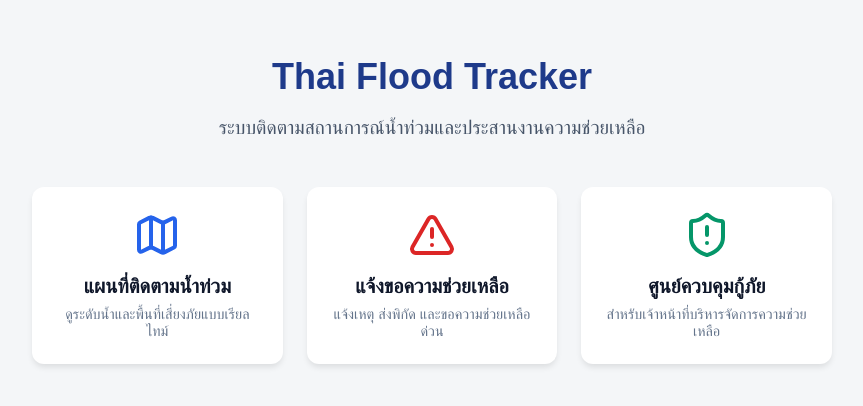
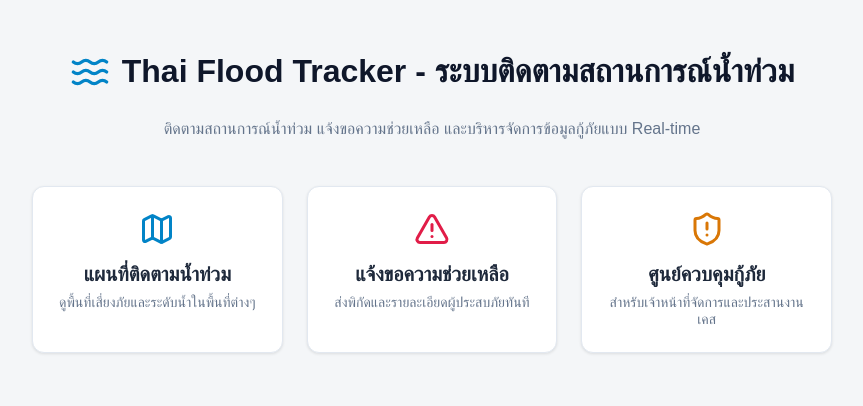
Before and after one commit to sopitkarn/thai-flood-tracker, a Next.js app: page / in a window 1280 px wide. Shown: the top 406 px of the page, without its empty margins (208-1071 px from the left). Built offline with nearby package versions, Linux system fonts and the light colour scheme.

Commit message:
Update page.js

```diff
--- a/app/page.js
+++ b/app/page.js
@@ -1,37 +1,40 @@
 'use client';
 
 import Link from 'next/link';
-import { Map, AlertTriangle, ShieldAlert } from 'lucide-react';
+import { Map, AlertTriangle, ShieldAlert, Waves } from 'lucide-react';
 
 export default function HomePage() {
   return (
-    <main style={{ maxWidth: '800px', margin: '0 auto', padding: '2rem', textAlign: 'center' }}>
-      <header style={{ marginBottom: '3rem' }}>
-        <h1 style={{ fontSize: '2.25rem', color: '#1e3a8a', marginBottom: '0.5rem' }}>
-          Thai Flood Tracker
-        </h1>
-        <p style={{ fontSize: '1.2rem', color: '#475569' }}>
-          ระบบติดตามสถานการณ์น้ำท่วมและประสานงานความช่วยเหลือ
+    <main style={{ maxWidth: '800px', margin: '0 auto', padding: '2rem', fontFamily: 'sans-serif' }}>
+      <header style={{ textAlign: 'center', marginBottom: '3rem' }}>
+        <div style={{ display: 'flex', justifyContent: 'center', alignItems: 'center', gap: '0.75rem' }}>
+          <Waves size={40} color="#0284c7" />
+          <h1 style={{ fontSize: '2rem', color: '#0f172a' }}>
+            Thai Flood Tracker - ระบบติดตามสถานการณ์น้ำท่วม
+          </h1>
+        </div>
+        <p style={{ color: '#64748b', marginTop: '0.5rem' }}>
+          ติดตามสถานการณ์น้ำท่วม แจ้งขอความช่วยเหลือ และบริหารจัดการข้อมูลกู้ภัยแบบ Real-time
         </p>
       </header>
 
       <nav style={{ display: 'grid', gridTemplateColumns: 'repeat(auto-fit, minmax(220px, 1fr))', gap: '1.5rem' }}>
         <Link href="/flood-map" style={cardStyle}>
-          <Map size={48} color="#2563eb" />
+          <Map size={36} color="#0284c7" />
           <h2 style={titleStyle}>แผนที่ติดตามน้ำท่วม</h2>
-          <p style={descStyle}>ดูระดับน้ำและพื้นที่เสี่ยงภัยแบบเรียลไทม์</p>
+          <p style={descStyle}>ดูพื้นที่เสี่ยงภัยและระดับน้ำในพื้นที่ต่างๆ</p>
         </Link>
 
         <Link href="/report-incident" style={cardStyle}>
-          <AlertTriangle size={48} color="#dc2626" />
+          <AlertTriangle size={36} color="#e11d48" />
           <h2 style={titleStyle}>แจ้งขอความช่วยเหลือ</h2>
-          <p style={descStyle}>แจ้งเหตุ ส่งพิกัด และขอความช่วยเหลือด่วน</p>
+          <p style={descStyle}>ส่งพิกัดและรายละเอียดผู้ประสบภัยทันที</p>
         </Link>
 
         <Link href="/control-room" style={cardStyle}>
-          <ShieldAlert size={48} color="#059669" />
+          <ShieldAlert size={36} color="#d97706" />
           <h2 style={titleStyle}>ศูนย์ควบคุมกู้ภัย</h2>
-          <p style={descStyle}>สำหรับเจ้าหน้าที่บริหารจัดการความช่วยเหลือ</p>
+          <p style={descStyle}>สำหรับเจ้าหน้าที่จัดการและประสานงานเคส</p>
         </Link>
       </nav>
     </main>
@@ -43,22 +46,25 @@ const cardStyle = {
   flexDirection: 'column',
   alignItems: 'center',
   padding: '1.5rem',
-  backgroundColor: '#ffffff',
-  borderRadius: '12px',
-  boxShadow: '0 4px 6px -1px rgba(0, 0, 0, 0.1)',
+  border: '1px solid #e2e8f0',
+  borderRadius: '0.75rem',
   textDecoration: 'none',
   color: 'inherit',
-  transition: 'transform 0.2s, box-shadow 0.2s',
+  backgroundColor: '#ffffff',
+  boxShadow: '0 1px 3px rgba(0,0,0,0.1)',
+  textAlign: 'center',
+  transition: 'transform 0.2s, box-shadow 0.2s'
 };
 
 const titleStyle = {
   fontSize: '1.25rem',
-  margin: '1rem 0 0.5rem 0',
-  color: '#0f172a',
+  marginTop: '1rem',
+  marginBottom: '0.5rem',
+  color: '#1e293b'
 };
 
 const descStyle = {
-  fontSize: '0.9rem',
+  fontSize: '0.875rem',
   color: '#64748b',
-  margin: 0,
+  margin: 0
 };
```
